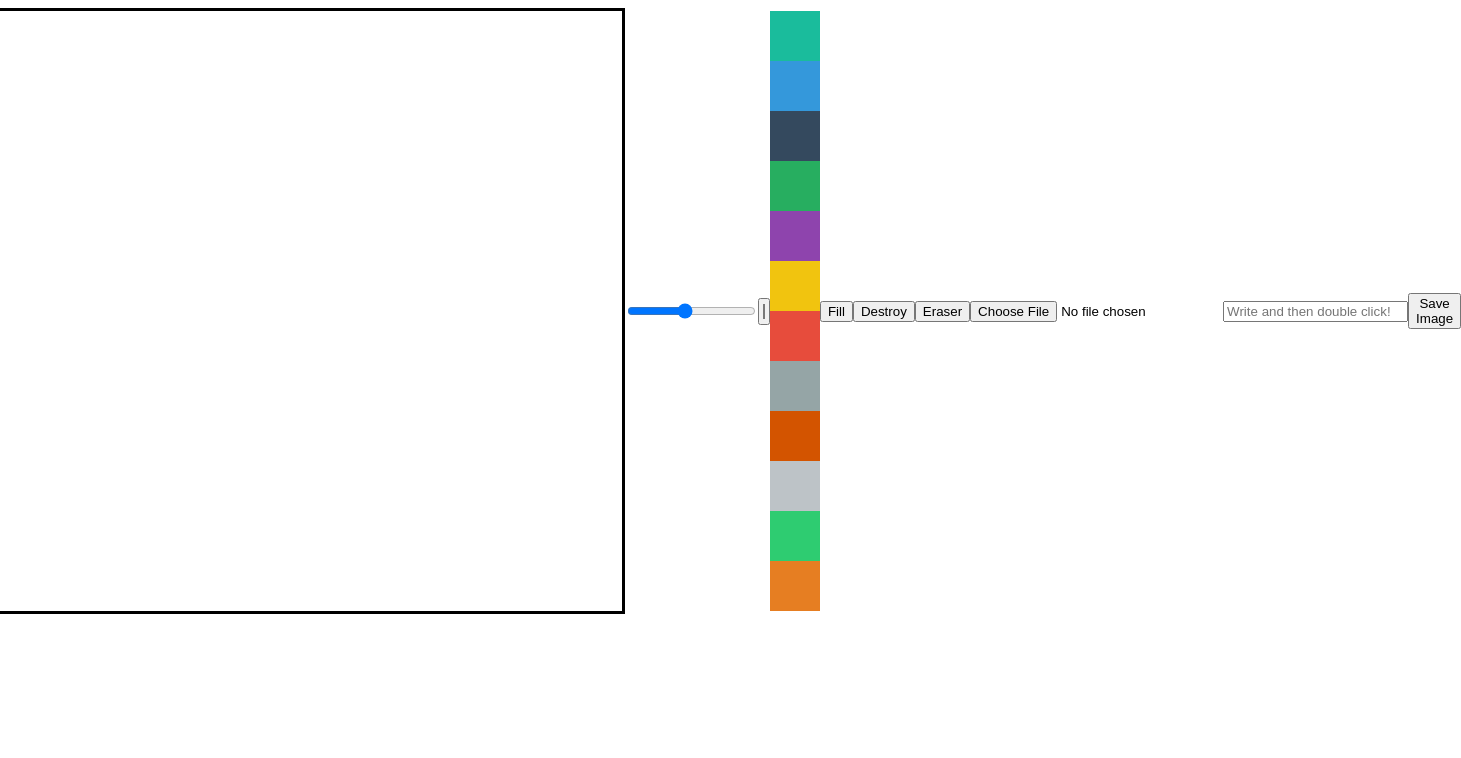
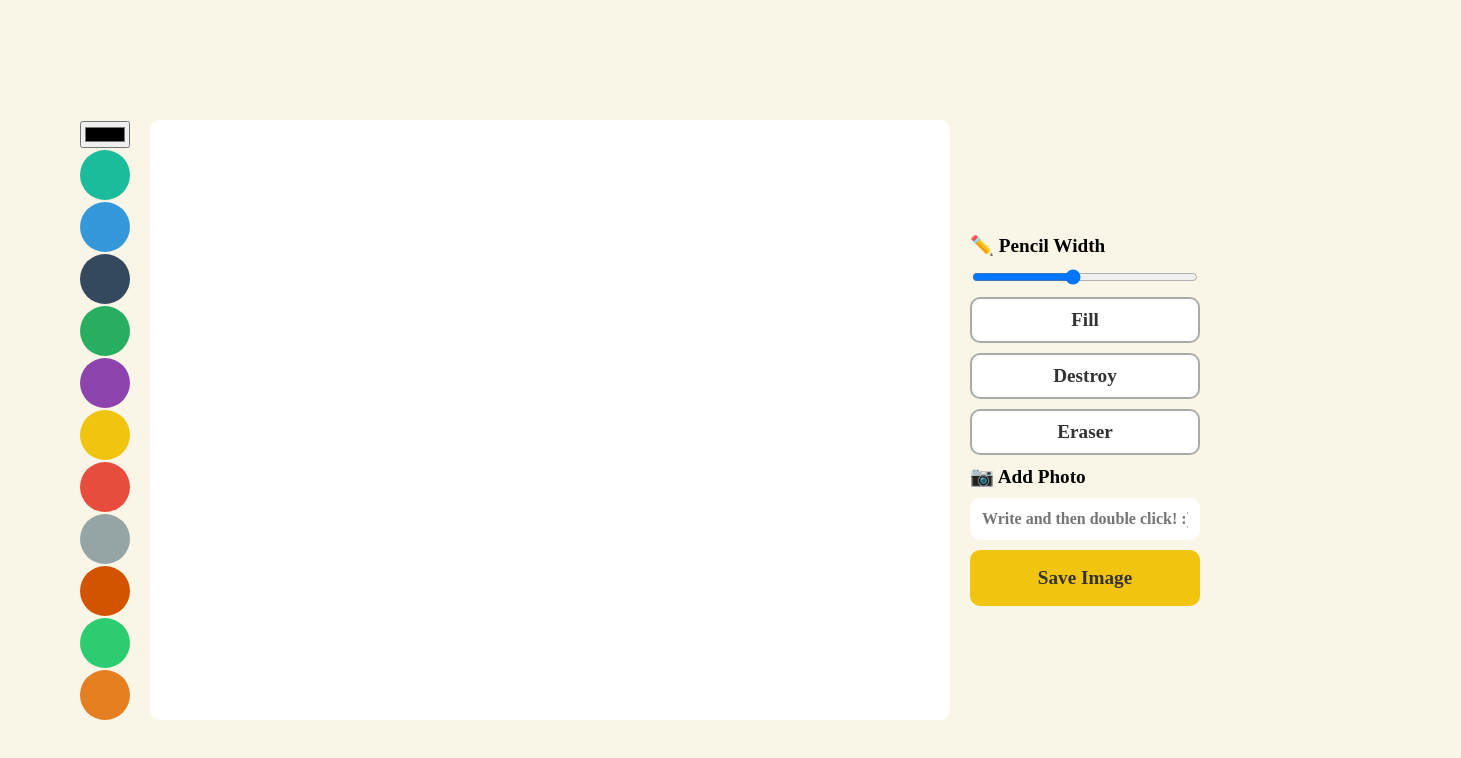
Before and after one commit to yejiseo0725/project_PaintApp, a plain HTML site: page index.html in a window 1280 px wide. Shown: the whole page, 1461 px wide, since content can reach past the window. Drawn offline with Linux system fonts and the light colour scheme.

Commit message:
make style

```diff
--- a/index.html
+++ b/index.html
@@ -5,17 +5,14 @@
     <meta charset="UTF-8">
     <meta name="viewport" content="width=device-width, initial-scale=1.0">
     <title>Paint App: Meme Maker</title>
+    <link rel="stylesheet" href="reset.css" />
     <link rel="stylesheet" href="style.css" />
 </head>
 
 <body>
 
-    <canvas></canvas>
-
-    <input id="line-width" type="range" min="1" max="10" value="5" step="0.5" />
+    <div class="color-options">
         <input id="color" type="color" />
-
-    <div>
         <div class="color-option" style="background-color: #1abc9c" data-color="#1abc9c"></div>
         <div class="color-option" style="background-color: #3498db" data-color="#3498db"></div>
         <div class="color-option" style="background-color: #34495e" data-color="#34495e"></div>
@@ -25,18 +22,27 @@
         <div class="color-option" style="background-color: #e74c3c" data-color="#e74c3c"></div>
         <div class="color-option" style="background-color: #95a5a6" data-color="#95a5a6"></div>
         <div class="color-option" style="background-color: #d35400" data-color="#d35400"></div>
-        <div class="color-option" style="background-color: #bdc3c7" data-color="#bdc3c7"></div>
         <div class="color-option" style="background-color: #2ecc71" data-color="#2ecc71"></div>
         <div class="color-option" style="background-color: #e67e22" data-color="#e67e22"></div>
     </div>
+
+    <canvas></canvas>
+
+    <div class="btns">
+        <span>✏️ Pencil Width</span>
+        <input id="line-width" type="range" min="1" max="10" value="5" step="0.5" />
 
         <button id="mode-btn">Fill</button>
         <button id="destroy-btn">Destroy</button>
         <button id="eraser-btn">Eraser</button>
 
+        <label for="file">
+            📷 Add Photo
             <input type="file" accept="image/*" id="file" />
-    <input type="text" placeholder="Write and then double click!" id="text" />
+        </label>
+        <input type="text" placeholder="Write and then double click! :)" id="text" />
         <button id="save">Save Image</button>
+    </div>
 
     <script src="app.js"></script>
 
--- /dev/null
+++ b/reset.css
@@ -0,0 +1,46 @@
+html, body, h1, h2, h3, h4, h5, h6, p, blockquote, code, img, dl, dt, dd, ol, ul, li, fieldset, legend, caption {
+	margin: 0;
+	padding: 0;
+	border: 0;
+}
+
+html {
+	height: 100%;
+}
+
+body {
+	min-height: 100%;
+}
+
+html, body, div, span, applet, object, iframe,
+h1, h2, h3, h4, h5, h6, p, blockquote, pre,
+a, abbr, acronym, address, big, cite, code,
+del, dfn, em, img, ins, kbd, q, s, samp,
+small, strike, strong, sub, sup, tt, var,
+b, u, i, center,
+dl, dt, dd, ol, ul, li,
+fieldset, form, label, legend,
+table, caption, tbody, tfoot, thead, tr, th, td,
+article, aside, canvas, details, embed,
+figure, figcaption, footer, header, hgroup,
+menu, nav, output, ruby, section, summary,
+time, mark, audio, video {
+	margin: 0;
+	padding: 0;
+	border: 0;
+}
+
+article, aside, details, figcaption, figure,
+footer, header, hgroup, menu, nav, section {
+	display: block;
+}
+
+ol,
+ul {
+	list-style: none;
+}
+
+table {
+	border-collapse: collapse;
+	border-spacing: 0;
+}
--- a/style.css
+++ b/style.css
@@ -2,16 +2,95 @@ body {
   display: flex;
   justify-content: center;
   align-items: center;
+  gap: 20px;
+  background-color: #faf6e7;
+  padding: 20px;
 }
 
 canvas {
   width: 800px;
   height: 600px;
-  border: 3px solid black;
+  background-color: #fff;
+  border-radius: 10px;
+}
+
+.btns {
+  display: flex;
+  flex-direction: column;
+  gap: 10px;
+}
+
+.color-options {
+  display: flex;
+  flex-direction: column;
+  align-items: center;
+  gap: 2px;
 }
 
 .color-option {
   width: 50px;
   height: 50px;
+  border-radius: 50%;
+  cursor: pointer;
+  transition: transform ease-in-out 0.15s;
+}
+.color-option:hover {
+  transform: scale(1.1);
+}
+
+span {
+  font-size: 1.2rem;
+  font-weight: 600;
+}
+
+button {
+  all: unset;
+  /* all: unset ---> 기본 속성 제거 */
+  background-color: #fff;
+  font-size: 1.2rem;
+  font-weight: 600;
+  color: #333;
+  text-align: center;
+  border: 2px solid #aaa;
+  border-radius: 10px;
+  padding: 10px 0;
+  box-sizing: border-box;
   cursor: pointer;
 }
+button#save {
+  background-color: #f1c40f;
+  border: 2px solid #f1c40f;
+  padding: 15px 0;
+  transition: 0.2s;
+}
+button#save:hover {
+  opacity: 0.85;
+  transition: 0.2s;
+}
+
+input#text {
+  all: unset;
+  outline: none;
+  background-color: #fff;
+  font-weight: 600;
+  padding: 10px;
+  border: 2px solid transparent;
+  border-radius: 10px;
+  transition: 0.2s;
+}
+input#text:hover,
+input#text:focus,
+input#text:active {
+  outline: none;
+  border: 2px solid #aaa;
+  transition: 0.2s;
+}
+
+input#file {
+  display: none;
+}
+label {
+  font-size: 1.2rem;
+  font-weight: 600;
+  cursor: pointer;
+}
```
Lines whose indentation alone changed are shown as unchanged.
